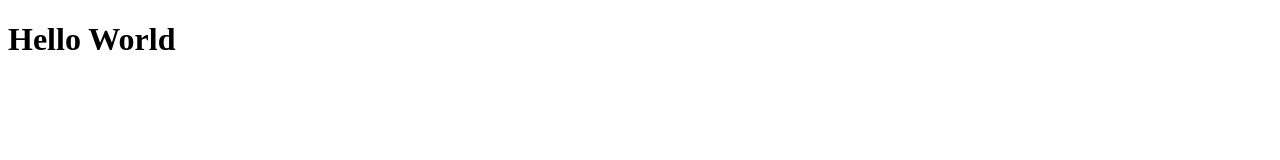
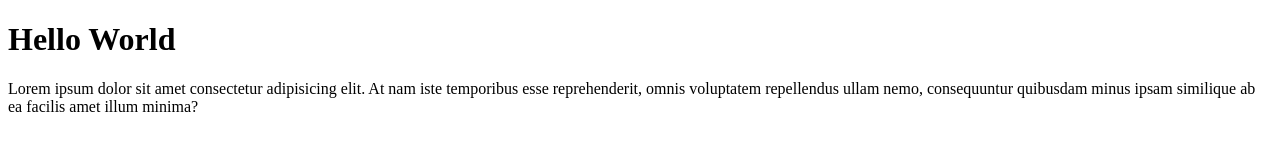
Before and after one commit to alfianlab/alfian-git-test, a plain HTML site: page index.html in a window 1280 px wide. Drawn offline with Linux system fonts and the light colour scheme.

Commit message:
menambahkan paragraf

```diff
--- a/index.html
+++ b/index.html
@@ -7,5 +7,6 @@
 </head>
 <body>
   <h1>Hello World</h1>
+  <p>Lorem ipsum dolor sit amet consectetur adipisicing elit. At nam iste temporibus esse reprehenderit, omnis voluptatem repellendus ullam nemo, consequuntur quibusdam minus ipsam similique ab ea facilis amet illum minima?</p>
 </body>
 </html>
```
